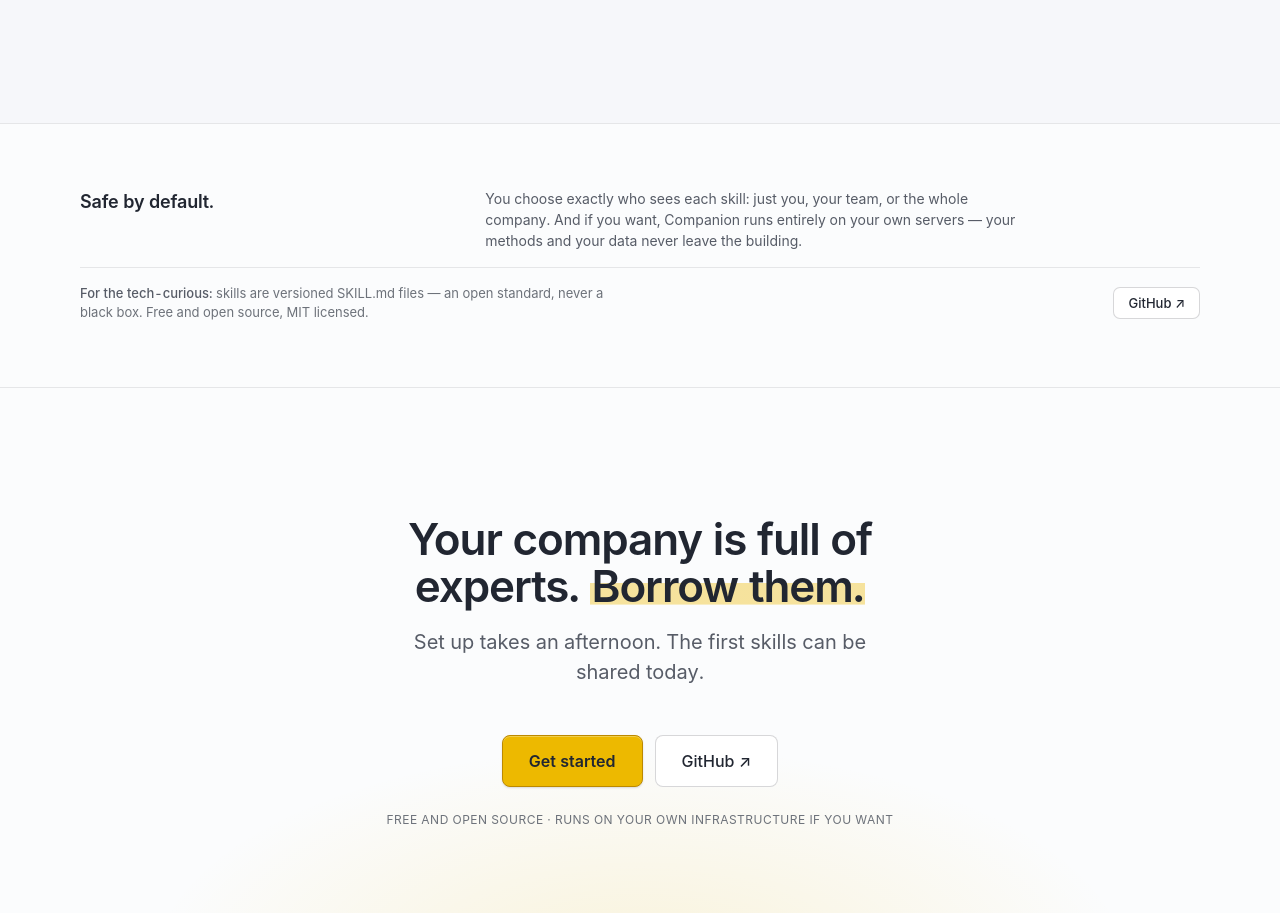
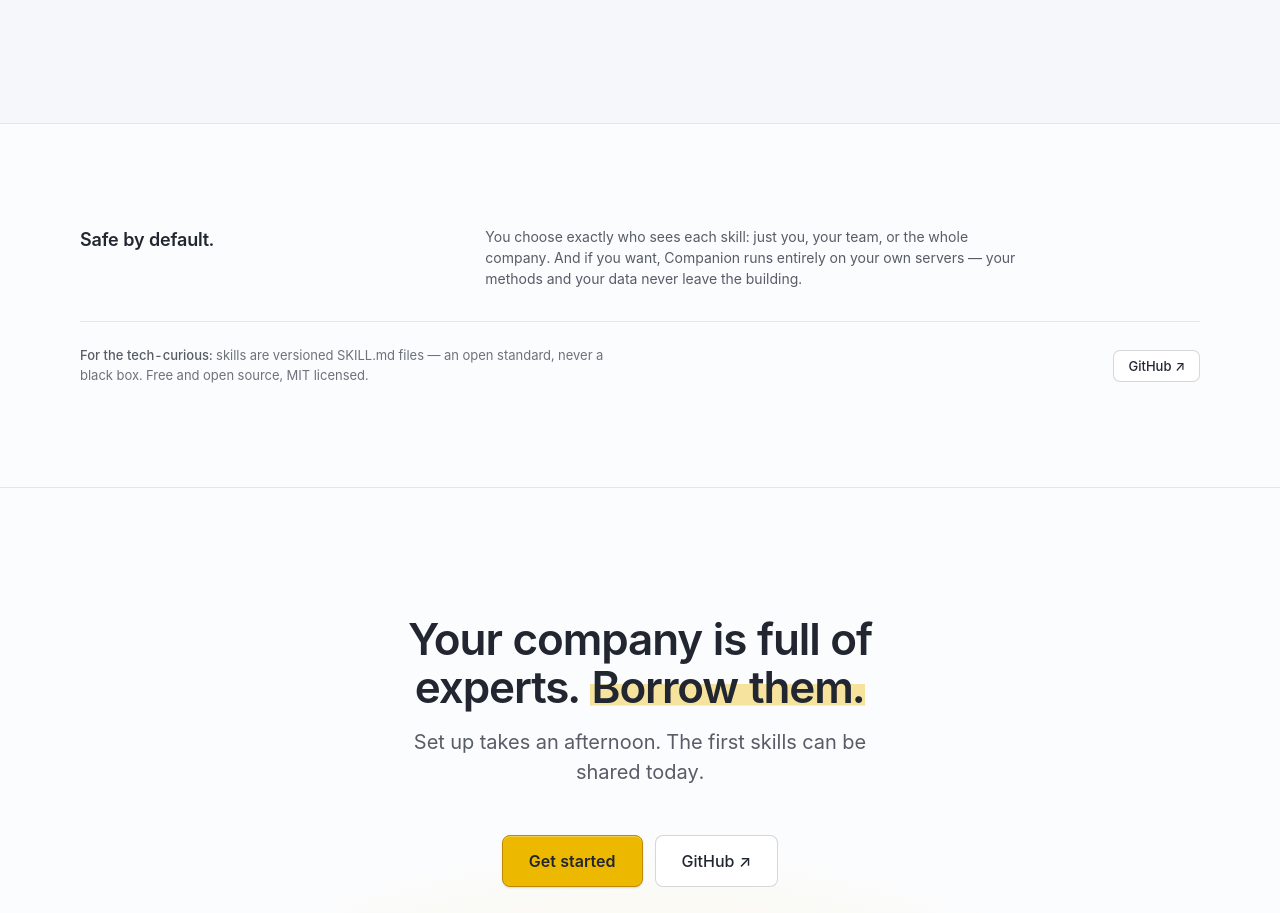
Before and after one commit to The-Vibe-Company/companion-v2, a Next.js app in the folder apps/web/: page / in a window 1280 px wide. Shown: the part 4080-4993 px from the top of the page. Built offline with nearby package versions, Linux system fonts and the light colour scheme; no server answers; what @posthog/react would draw is missing.

Commit message:
fix(web): add breathing room to the landing trust band

```diff
--- a/apps/web/src/styles/landing.css
+++ b/apps/web/src/styles/landing.css
@@ -513,8 +513,8 @@
 .v10-trust__inner {
   display: grid;
   grid-template-columns: minmax(0, 0.5fr) minmax(0, 1fr);
-  gap: var(--space-4) var(--space-7);
-  padding: var(--space-8) 0;
+  gap: var(--space-6) var(--space-7);
+  padding: clamp(64px, 8vw, 104px) 0;
   align-items: start;
 }
 @media (max-width: 760px) { .v10-trust__inner { grid-template-columns: 1fr; } }
@@ -524,7 +524,7 @@
   grid-column: 1 / -1;
   display: flex; align-items: center; gap: var(--space-4); flex-wrap: wrap;
   border-top: 1px solid var(--v10-line);
-  padding-top: var(--space-4);
+  padding-top: var(--space-5);
 }
 .v10-trust__devtext { font-size: var(--text-sm); color: var(--v10-ink-faint); max-width: 64ch; }
 .v10-trust__devtext strong { color: var(--v10-ink-muted); font-weight: var(--weight-medium); }
```
